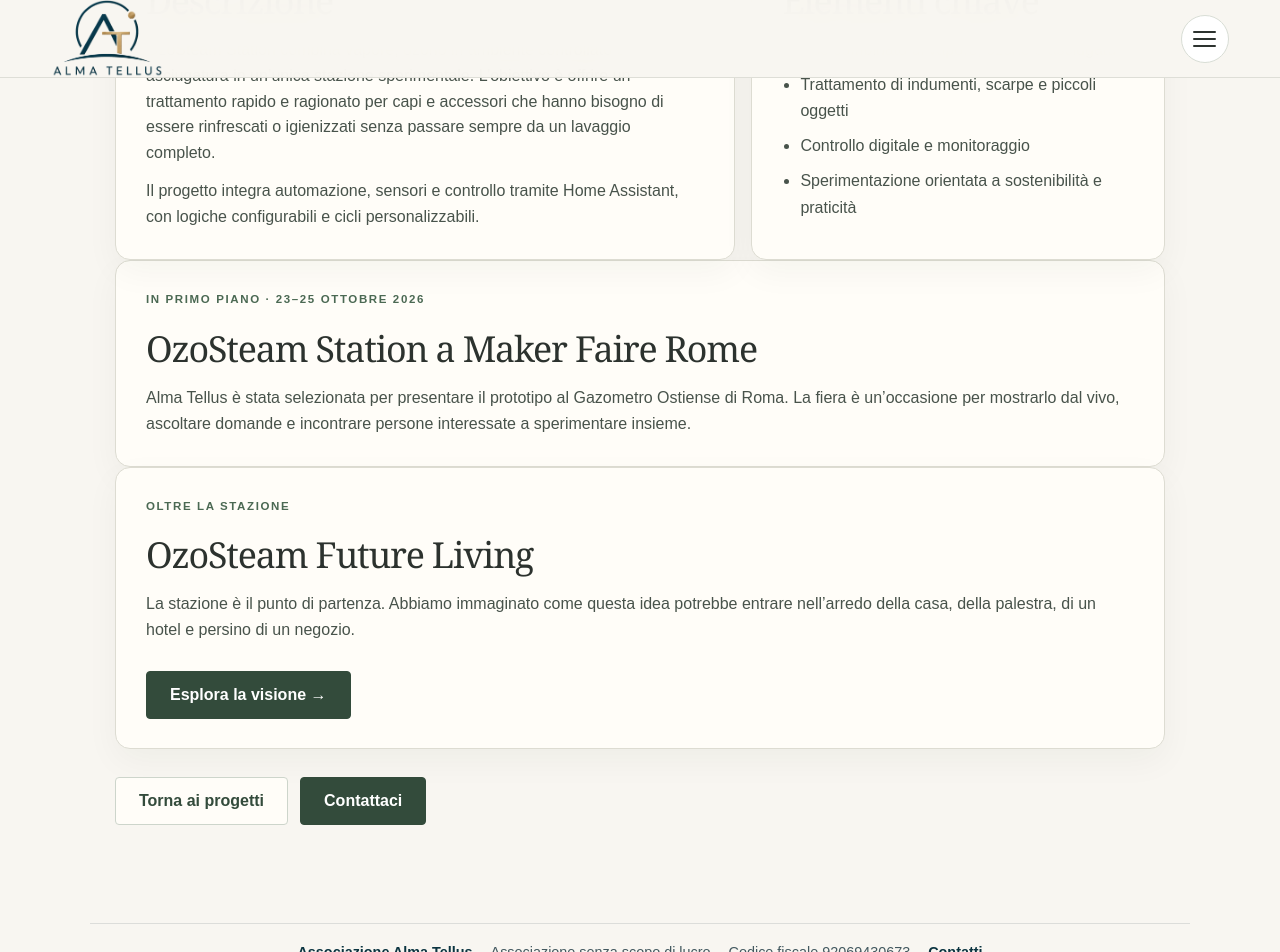
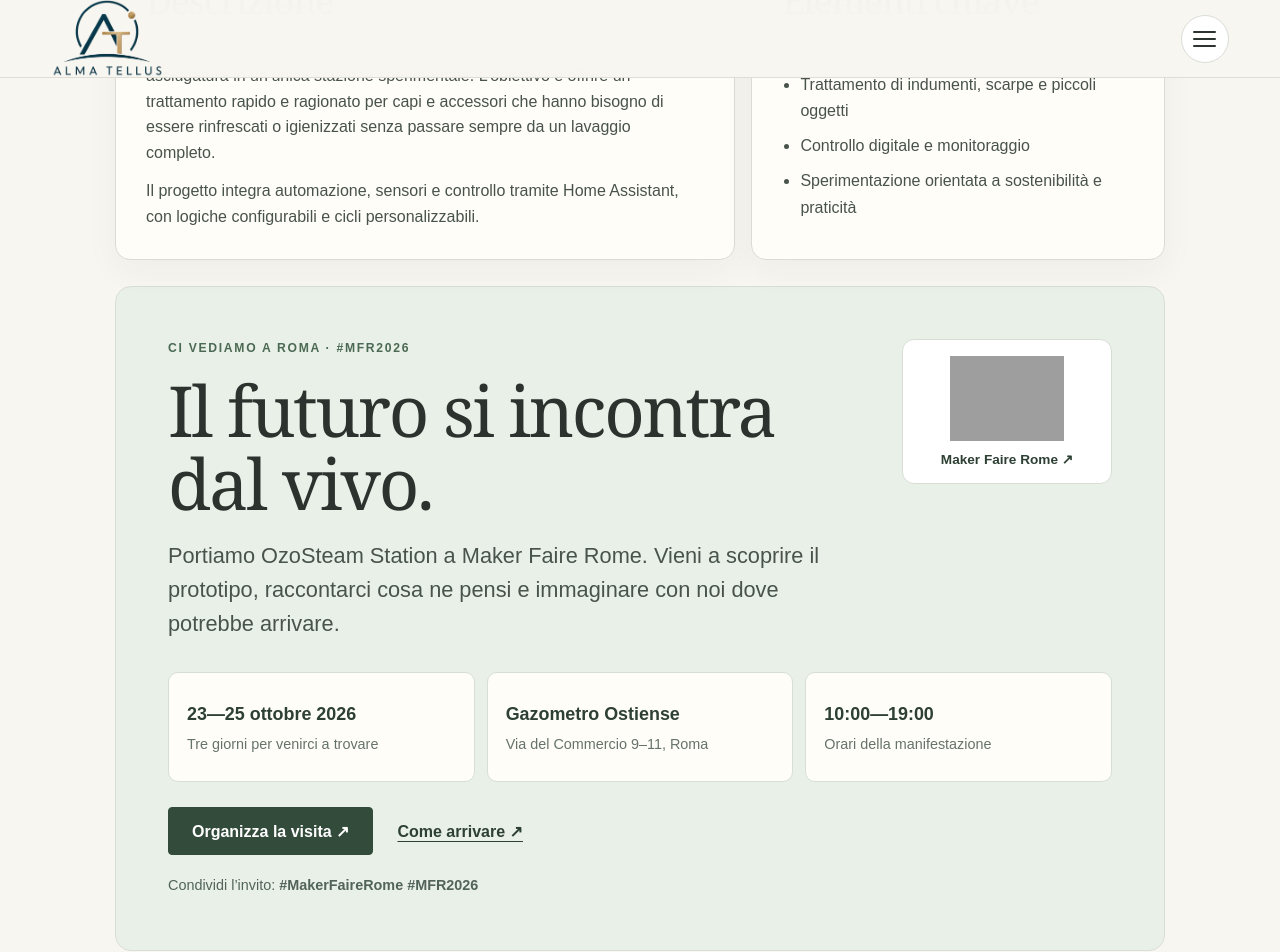
Before and after one commit to almatellus/almatellus.github.io, a Jekyll site: the page built from ozosteam-station.html, in a window 1280 px wide and 1400 px high, scrolled down 893 px. Shown: the top 952 px of the window. Built offline with Jekyll 4.4.1, drawn with Linux system fonts in a browser that asks for light colours; some of the changed text lies outside the part shown; grey boxes are pictures that could not be loaded.

Commit message:
Invita alla Maker Faire Rome 2026 con informazioni e video ufficiali

```diff
--- a/assets/css/site.css
+++ b/assets/css/site.css
@@ -2159,3 +2159,36 @@
   .share-games-photo .share-game-pointer { width: 58px; height: 58px; font-size: 35px; }
   .alma-project-story-featured .share-games-photo .share-game-pointer { left: 45%; top: 52%; }
 }
+
+
+/* Invito Maker Faire Rome 2026 nella pagina OzoSteam. */
+.mfr-invitation { margin-top: 26px; padding: clamp(28px,5vw,52px); border: 1px solid #d7dfd5; border-radius: 16px; background: #e9f0e8; }
+.mfr-invitation-top { display: grid; grid-template-columns: minmax(0,1fr) 210px; gap: 25px; align-items: start; }
+.mfr-invitation h2, .mfr-promo h2 { max-width: 700px; margin: 0; font-size: clamp(2.6rem,5.5vw,5.2rem); line-height: 1.04; }
+.mfr-invitation-copy > p:not(.eyebrow), .mfr-promo-intro > p:not(.eyebrow) { max-width: 660px; margin: 19px 0 0; color: #48534b; font-size: clamp(1.12rem,1.7vw,1.38rem); line-height: 1.55; }
+.mfr-official-brand { display: grid; align-content: center; gap: 10px; min-height: 135px; padding: 16px; border: 1px solid #d7dfd5; border-radius: 12px; background: #fff; color: #2d4033; font-weight: 800; text-decoration: none; text-align: center; }
+.mfr-official-brand img { display: block; width: 100%; height: 85px; object-fit: contain; }
+.mfr-official-brand span { font-size: .85rem; }
+.mfr-event-details { display: grid; grid-template-columns: repeat(3,minmax(0,1fr)); gap: 12px; margin-top: 32px; }
+.mfr-event-details p { display: grid; align-content: center; gap: 6px; min-height: 110px; margin: 0; padding: 16px 18px; border: 1px solid #d7dfd5; border-radius: 10px; background: #fffdf8; }
+.mfr-event-details strong { color: #2d4033; font-size: 1.12rem; }
+.mfr-event-details span { color: #66736a; font-size: .9rem; line-height: 1.35; }
+.mfr-invitation-actions { display: flex; flex-wrap: wrap; align-items: center; gap: 16px 24px; margin-top: 25px; }
+.mfr-text-link, .mfr-video-caption a { color: #2d4033; font-weight: 800; text-underline-offset: 4px; }
+.mfr-social-note { margin: 19px 0 0 !important; color: #526459 !important; font-size: .9rem; }
+.mfr-promo { margin-top: 20px; padding: clamp(24px,4vw,38px); border: 1px solid #dddcd2; border-radius: 16px; background: #fffdf8; }
+.mfr-promo h2 { font-size: clamp(2.1rem,4vw,3.8rem); }
+.mfr-promo-video { display: block; width: 100%; aspect-ratio: 16 / 9; margin-top: 26px; border-radius: 10px; background: #172a21; object-fit: cover; }
+.mfr-video-caption { margin: 12px 0 0 !important; color: #66736a !important; font-size: .88rem; line-height: 1.5; }
+.alma-editorial-photo.share-games-photo img { object-position: center bottom; }
+.alma-editorial-photo.share-games-photo .share-game-pointer { left: 43%; top: 64%; }
+@media (max-width: 760px) {
+  .mfr-invitation-top { grid-template-columns: 1fr; }
+  .mfr-official-brand { width: min(245px,100%); }
+  .mfr-event-details { grid-template-columns: 1fr; }
+  .mfr-event-details p { min-height: 80px; }
+  .alma-editorial-photo.share-games-photo .share-game-pointer { top: 69%; }
+}
+.alma-project-story-featured .share-games-photo img { object-position: center bottom; }
+.alma-project-story-featured .share-games-photo .share-game-pointer { left: 43%; top: 64%; }
+@media (max-width: 760px) { .alma-project-story-featured .share-games-photo .share-game-pointer { top: 69%; } }
--- a/ozosteam-station.html
+++ b/ozosteam-station.html
@@ -49,10 +49,41 @@
     </aside>
   </div>
 
-  <section class="project-panel" aria-labelledby="maker-faire-title">
-    <p class="eyebrow">In primo piano · 23–25 ottobre 2026</p>
-    <h2 id="maker-faire-title">OzoSteam Station a Maker Faire Rome</h2>
-    <p>Alma Tellus è stata selezionata per presentare il prototipo al Gazometro Ostiense di Roma. La fiera è un’occasione per mostrarlo dal vivo, ascoltare domande e incontrare persone interessate a sperimentare insieme.</p>
+  <section class="mfr-invitation" aria-labelledby="maker-faire-title">
+    <div class="mfr-invitation-top">
+      <div class="mfr-invitation-copy">
+        <p class="eyebrow">Ci vediamo a Roma · #MFR2026</p>
+        <h2 id="maker-faire-title">Il futuro si incontra dal vivo.</h2>
+        <p>Portiamo OzoSteam Station a Maker Faire Rome. Vieni a scoprire il prototipo, raccontarci cosa ne pensi e immaginare con noi dove potrebbe arrivare.</p>
+      </div>
+      <a class="mfr-official-brand" href="https://makerfairerome.eu/" target="_blank" rel="noopener noreferrer" aria-label="Visita il sito ufficiale di Maker Faire Rome">
+        <img src="https://makerfairerome.eu/wp-content/uploads/2025/06/Logo_MFR.png" alt="Maker Faire Rome · The European Edition" loading="lazy">
+        <span>Maker Faire Rome ↗</span>
+      </a>
+    </div>
+    <div class="mfr-event-details" aria-label="Informazioni sull’evento">
+      <p><strong>23—25 ottobre 2026</strong><span>Tre giorni per venirci a trovare</span></p>
+      <p><strong>Gazometro Ostiense</strong><span>Via del Commercio 9–11, Roma</span></p>
+      <p><strong>10:00—19:00</strong><span>Orari della manifestazione</span></p>
+    </div>
+    <div class="mfr-invitation-actions">
+      <a class="btn btn-dark" href="https://makerfairerome.eu/biglietti/" target="_blank" rel="noopener noreferrer">Organizza la visita ↗</a>
+      <a class="mfr-text-link" href="https://makerfairerome.eu/come-arrivare-al-gazometro/" target="_blank" rel="noopener noreferrer">Come arrivare ↗</a>
+    </div>
+    <p class="mfr-social-note">Condividi l’invito: <strong>#MakerFaireRome #MFR2026</strong></p>
+  </section>
+
+  <section class="mfr-promo" aria-labelledby="mfr-promo-title">
+    <div class="mfr-promo-intro">
+      <p class="eyebrow">Il video ufficiale</p>
+      <h2 id="mfr-promo-title">Tre giorni di idee da vedere.</h2>
+      <p>Un assaggio di Maker Faire Rome 2026. Guardalo, poi vieni a conoscere OzoSteam Station di persona.</p>
+    </div>
+    <video class="mfr-promo-video" controls preload="none" playsinline poster="{{ '/assets/img/maker-faire-roma-2025.jpg' | relative_url }}" aria-label="Video promozionale ufficiale Maker Faire Rome 2026">
+      <source src="https://makerfairerome.eu/wp-content/uploads/2026/07/PROMUOVI-2026-ITA.mp4" type="video/mp4">
+      Il tuo browser non supporta il video.
+    </video>
+    <p class="mfr-video-caption">Anteprima fotografica: Maker Faire Rome 2025. <a href="https://makerfairerome.eu/wp-content/uploads/2026/07/PROMUOVI-2026-ITA.mp4" target="_blank" rel="noopener noreferrer">Apri il video ufficiale 2026 ↗</a></p>
   </section>
 
   <section class="project-panel" aria-labelledby="future-living-teaser-title">
```
